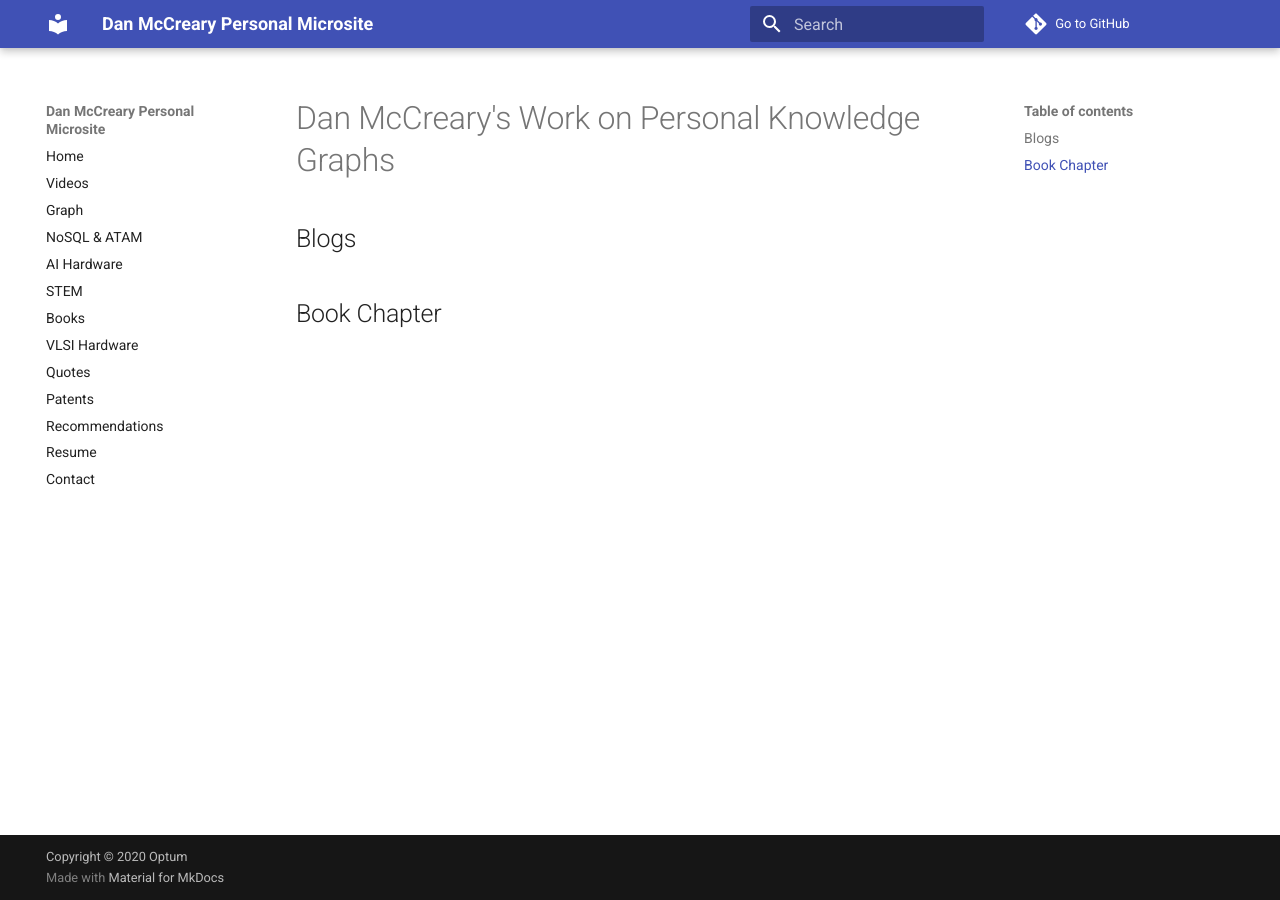
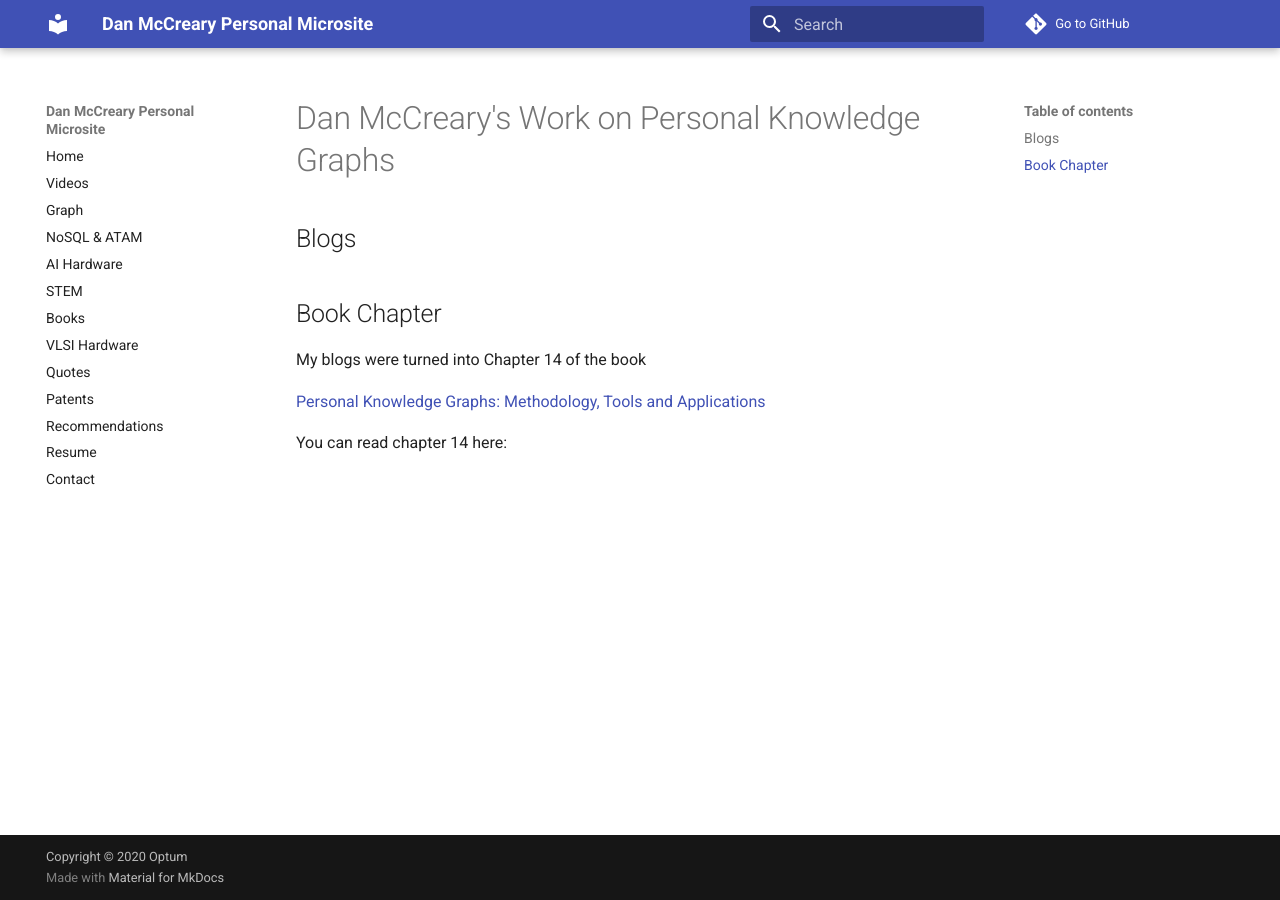
Before and after one commit to dmccreary/dmccreary, an MkDocs documentation site: the page built from docs/pkg.md, in a window 1280 px wide. Built offline with MkDocs 1.6.1 and Material for MkDocs 9.7.7, drawn with Linux system fonts in a browser that asks for light colours; comment, search, counter and statistics services are not loaded.

Commit message:
updating content

```diff
--- a/docs/pkg.md
+++ b/docs/pkg.md
@@ -3,3 +3,9 @@
 ## Blogs
 
 ## Book Chapter
+
+My blogs were turned into Chapter 14 of the book
+
+[Personal Knowledge Graphs: Methodology, Tools and Applications](https://www.amazon.com/Personal-Knowledge-Graphs-PKGs-applications/dp/1839537019)
+
+You can read chapter 14 here: []()
```
